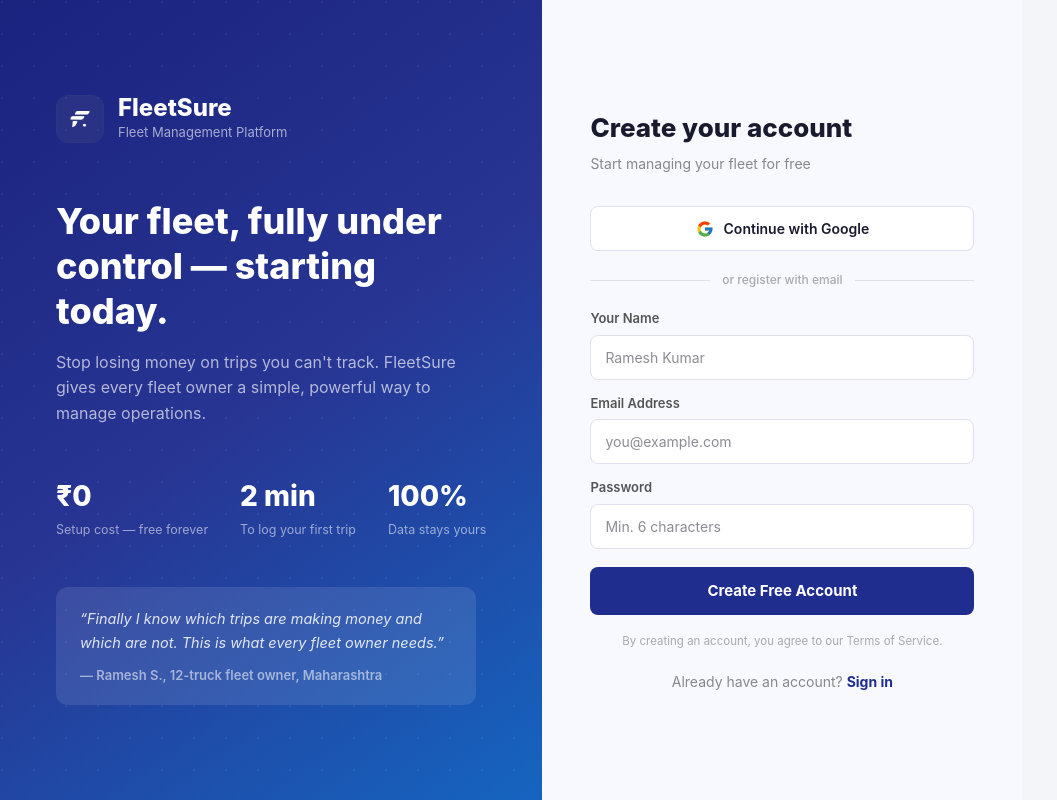
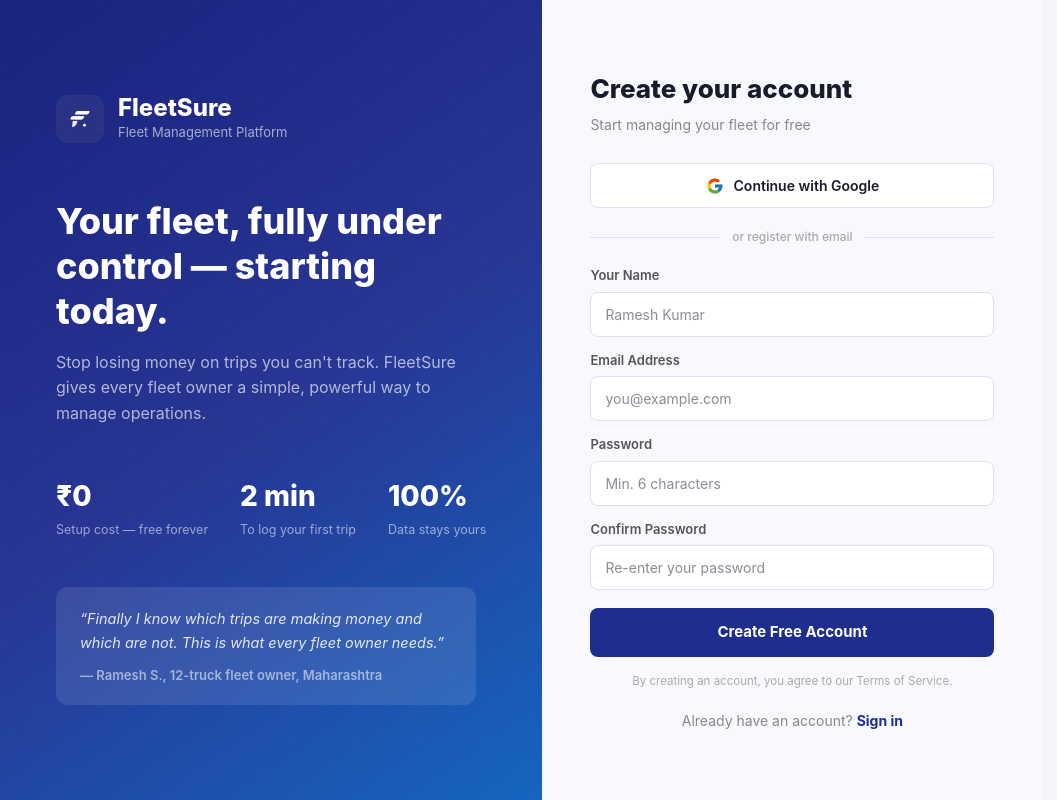
Before and after one commit to Fleetsure/fleetsure, a Next.js app in the folder frontend/: page /register in a window 1280 px wide. Shown: the whole page, without its empty margins (0-1057 px from the left). Built offline with nearby package versions, Linux system fonts and the light colour scheme; no server answers.

Commit message:
your message here

```diff
--- a/frontend/app/register/page.tsx
+++ b/frontend/app/register/page.tsx
@@ -12,33 +12,69 @@ const STATS = [
 
 export default function RegisterPage() {
   const router = useRouter();
-  const [form, setForm] = useState({ name: "", email: "", password: "" });
+  const [form, setForm] = useState({ name: "", email: "", password: "", confirmPassword: "" });
   const [error, setError] = useState("");
   const [loading, setLoading] = useState(false);
 
   const handleSubmit = async (e: React.FormEvent) => {
     e.preventDefault();
     setError("");
-    if (form.password.length < 6) { setError("Password must be at least 6 characters."); return; }
+
+    if (form.password.length < 6) {
+      setError("Password must be at least 6 characters.");
+      return;
+    }
+    if (form.password !== form.confirmPassword) {
+      setError("Passwords do not match. Please re-enter.");
+      return;
+    }
+
     setLoading(true);
     try {
-      const res = await register(form);
+      const res = await register({ name: form.name, email: form.email, password: form.password });
       const { access_token, name, user_id } = res.data;
       localStorage.setItem("token", access_token);
       localStorage.setItem("userName", name);
       localStorage.setItem("userId", user_id);
       router.push("/");
     } catch (err: any) {
-      setError(err?.response?.data?.detail || "Registration failed. Please try again.");
+      const detail = err?.response?.data?.detail;
+      if (typeof detail === "string") {
+        setError(detail);
+      } else if (Array.isArray(detail)) {
+        setError(detail.map((d: any) => d.msg).join(", "));
+      } else {
+        setError("Registration failed. Please check your details and try again.");
+      }
     } finally {
       setLoading(false);
     }
   };
 
+  const inputStyle = {
+    width: "100%",
+    padding: "11px 14px",
+    borderRadius: 8,
+    border: "1.5px solid #e0e0ee",
+    background: "white",
+    color: "#1a1a2e",
+    fontSize: 14,
+    boxSizing: "border-box" as const,
+    outline: "none",
+  };
+
+  const labelStyle = {
+    display: "block",
+    fontSize: 13,
+    fontWeight: 600 as const,
+    color: "#555",
+    marginBottom: 6,
+  };
+
   return (
     <div style={{ minHeight: "100vh", display: "flex" }}>
 
-      {/* ── Left Panel — Branding ── */}
+      {/* ── Left Panel ── */}
       <div style={{
         flex: 1,
         background: "linear-gradient(145deg, #1a237e 0%, #283593 50%, #1565c0 100%)",
@@ -66,7 +102,6 @@ export default function RegisterPage() {
           Stop losing money on trips you can&apos;t track. FleetSure gives every fleet owner a simple, powerful way to manage operations.
         </p>
 
-        {/* Stats */}
         <div style={{ display: "flex", gap: 32, marginBottom: 48 }}>
           {STATS.map(s => (
             <div key={s.label}>
@@ -76,7 +111,6 @@ export default function RegisterPage() {
           ))}
         </div>
 
-        {/* Testimonial */}
         <div style={{ background: "rgba(255,255,255,0.1)", borderRadius: 12, padding: "20px 24px", maxWidth: 420 }}>
           <p style={{ color: "rgba(255,255,255,0.85)", fontSize: 14.5, lineHeight: 1.6, margin: "0 0 12px", fontStyle: "italic" }}>
             &ldquo;Finally I know which trips are making money and which are not. This is what every fleet owner needs.&rdquo;
@@ -86,27 +120,24 @@ export default function RegisterPage() {
       </div>
 
       {/* ── Right Panel — Form ── */}
-      <div style={{
-        width: 480,
-        display: "flex",
-        alignItems: "center",
-        justifyContent: "center",
-        background: "#f8f9ff",
-        padding: "40px 48px",
-      }}>
+      <div style={{ width: 500, display: "flex", alignItems: "center", justifyContent: "center", background: "#f8f9ff", padding: "40px 48px", overflowY: "auto" }}>
         <div style={{ width: "100%" }}>
           <h2 style={{ fontSize: 26, fontWeight: 800, color: "#1a1a2e", margin: "0 0 6px" }}>Create your account</h2>
-          <p style={{ color: "#888", fontSize: 14, margin: "0 0 32px" }}>Start managing your fleet for free</p>
+          <p style={{ color: "#888", fontSize: 14, margin: "0 0 28px" }}>Start managing your fleet for free</p>
 
           {/* Google button */}
           <button
             onClick={() => alert("Google login coming soon! Register with email for now.")}
             style={{ width: "100%", display: "flex", alignItems: "center", justifyContent: "center", gap: 10, padding: "11px 14px", borderRadius: 8, border: "1.5px solid #e0e0ee", background: "white", cursor: "pointer", fontSize: 14, fontWeight: 600, color: "#1a1a2e", marginBottom: 20 }}>
-            <svg width="18" height="18" viewBox="0 0 48 48"><path fill="#FFC107" d="M43.6 20H24v8h11.3C33.6 33.1 29.3 36 24 36c-6.6 0-12-5.4-12-12s5.4-12 12-12c3 0 5.7 1.1 7.8 2.9l5.7-5.7C34.1 6.5 29.3 4 24 4 12.9 4 4 12.9 4 24s8.9 20 20 20c11 0 19.7-8 19.7-20 0-1.3-.1-2.7-.1-4z"/><path fill="#FF3D00" d="M6.3 14.7l6.6 4.8C14.5 15.1 18.9 12 24 12c3 0 5.7 1.1 7.8 2.9l5.7-5.7C34.1 6.5 29.3 4 24 4 16.3 4 9.7 8.3 6.3 14.7z"/><path fill="#4CAF50" d="M24 44c5.2 0 9.9-1.9 13.5-5l-6.2-5.2C29.5 35.5 26.9 36 24 36c-5.2 0-9.6-2.9-11.3-7.1l-6.6 5C9.6 39.6 16.3 44 24 44z"/><path fill="#1976D2" d="M43.6 20H24v8h11.3c-.9 2.5-2.6 4.6-4.8 6l6.2 5.2C40.5 35.5 44 30.2 44 24c0-1.3-.1-2.7-.4-4z"/></svg>
+            <svg width="18" height="18" viewBox="0 0 48 48">
+              <path fill="#FFC107" d="M43.6 20H24v8h11.3C33.6 33.1 29.3 36 24 36c-6.6 0-12-5.4-12-12s5.4-12 12-12c3 0 5.7 1.1 7.8 2.9l5.7-5.7C34.1 6.5 29.3 4 24 4 12.9 4 4 12.9 4 24s8.9 20 20 20c11 0 19.7-8 19.7-20 0-1.3-.1-2.7-.1-4z"/>
+              <path fill="#FF3D00" d="M6.3 14.7l6.6 4.8C14.5 15.1 18.9 12 24 12c3 0 5.7 1.1 7.8 2.9l5.7-5.7C34.1 6.5 29.3 4 24 4 16.3 4 9.7 8.3 6.3 14.7z"/>
+              <path fill="#4CAF50" d="M24 44c5.2 0 9.9-1.9 13.5-5l-6.2-5.2C29.5 35.5 26.9 36 24 36c-5.2 0-9.6-2.9-11.3-7.1l-6.6 5C9.6 39.6 16.3 44 24 44z"/>
+              <path fill="#1976D2" d="M43.6 20H24v8h11.3c-.9 2.5-2.6 4.6-4.8 6l6.2 5.2C40.5 35.5 44 30.2 44 24c0-1.3-.1-2.7-.4-4z"/>
+            </svg>
             Continue with Google
           </button>
 
-          {/* Divider */}
           <div style={{ display: "flex", alignItems: "center", gap: 12, marginBottom: 20 }}>
             <div style={{ flex: 1, height: 1, background: "#e0e0ee" }} />
             <span style={{ color: "#aaa", fontSize: 12, fontWeight: 500 }}>or register with email</span>
@@ -115,30 +146,52 @@ export default function RegisterPage() {
 
           <form onSubmit={handleSubmit} style={{ display: "flex", flexDirection: "column", gap: 14 }}>
             <div>
-              <label style={{ display: "block", fontSize: 13, fontWeight: 600, color: "#555", marginBottom: 6 }}>Your Name</label>
-              <input type="text" required value={form.name} onChange={e => setForm({ ...form, name: e.target.value })} placeholder="Ramesh Kumar"
-                style={{ width: "100%", padding: "11px 14px", borderRadius: 8, border: "1.5px solid #e0e0ee", background: "white", color: "#1a1a2e", fontSize: 14, boxSizing: "border-box" }} />
+              <label style={labelStyle}>Your Name</label>
+              <input type="text" required value={form.name}
+                onChange={e => setForm({ ...form, name: e.target.value })}
+                placeholder="Ramesh Kumar" style={inputStyle} />
             </div>
+
             <div>
-              <label style={{ display: "block", fontSize: 13, fontWeight: 600, color: "#555", marginBottom: 6 }}>Email Address</label>
-              <input type="email" required value={form.email} onChange={e => setForm({ ...form, email: e.target.value })} placeholder="you@example.com"
-                style={{ width: "100%", padding: "11px 14px", borderRadius: 8, border: "1.5px solid #e0e0ee", background: "white", color: "#1a1a2e", fontSize: 14, boxSizing: "border-box" }} />
+              <label style={labelStyle}>Email Address</label>
+              <input type="email" required value={form.email}
+                onChange={e => setForm({ ...form, email: e.target.value })}
+                placeholder="you@example.com" style={inputStyle} />
             </div>
+
             <div>
-              <label style={{ display: "block", fontSize: 13, fontWeight: 600, color: "#555", marginBottom: 6 }}>Password</label>
-              <input type="password" required value={form.password} onChange={e => setForm({ ...form, password: e.target.value })} placeholder="Min. 6 characters"
-                style={{ width: "100%", padding: "11px 14px", borderRadius: 8, border: "1.5px solid #e0e0ee", background: "white", color: "#1a1a2e", fontSize: 14, boxSizing: "border-box" }} />
+              <label style={labelStyle}>Password</label>
+              <input type="password" required value={form.password}
+                onChange={e => setForm({ ...form, password: e.target.value })}
+                placeholder="Min. 6 characters" style={inputStyle} />
+            </div>
+
+            <div>
+              <label style={labelStyle}>Confirm Password</label>
+              <input type="password" required value={form.confirmPassword}
+                onChange={e => setForm({ ...form, confirmPassword: e.target.value })}
+                placeholder="Re-enter your password"
+                style={{
+                  ...inputStyle,
+                  borderColor: form.confirmPassword && form.password !== form.confirmPassword ? "#fca5a5" : "#e0e0ee",
+                }} />
+              {form.confirmPassword && form.password !== form.confirmPassword && (
+                <p style={{ color: "#dc2626", fontSize: 12, margin: "4px 0 0" }}>Passwords do not match</p>
+              )}
             </div>
 
             {error && (
-              <div style={{ background: "#fef2f2", border: "1px solid #fecaca", borderRadius: 8, padding: "10px 14px", color: "#dc2626", fontSize: 13 }}>{error}</div>
+              <div style={{ background: "#fef2f2", border: "1px solid #fecaca", borderRadius: 8, padding: "10px 14px", color: "#dc2626", fontSize: 13 }}>
+                {error}
+              </div>
             )}
 
-            <button type="submit" disabled={loading} style={{ background: "#1E2D8E", color: "white", border: "none", borderRadius: 8, padding: "13px", fontSize: 15, fontWeight: 700, cursor: loading ? "not-allowed" : "pointer", opacity: loading ? 0.7 : 1, marginTop: 4 }}>
+            <button type="submit" disabled={loading}
+              style={{ background: "#1E2D8E", color: "white", border: "none", borderRadius: 8, padding: "13px", fontSize: 15, fontWeight: 700, cursor: loading ? "not-allowed" : "pointer", opacity: loading ? 0.7 : 1, marginTop: 4 }}>
               {loading ? "Creating account..." : "Create Free Account"}
             </button>
 
-            <p style={{ textAlign: "center", fontSize: 11.5, color: "#aaa", margin: "4px 0 0" }}>
+            <p style={{ textAlign: "center", fontSize: 11.5, color: "#aaa", margin: "2px 0 0" }}>
               By creating an account, you agree to our Terms of Service.
             </p>
           </form>
```
